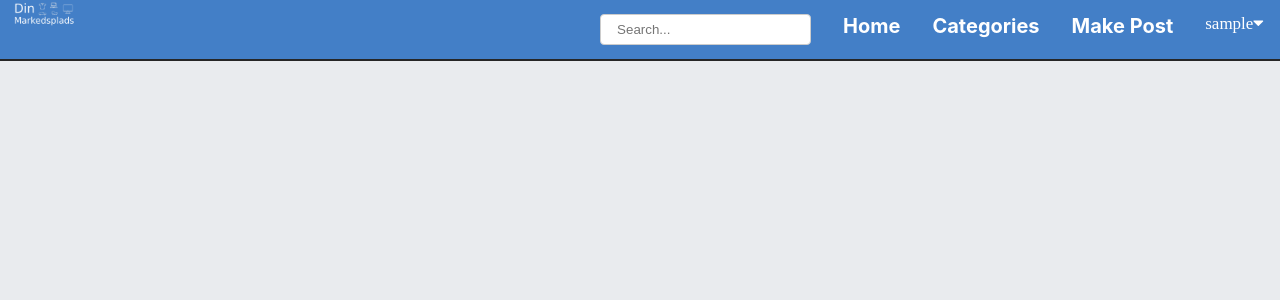
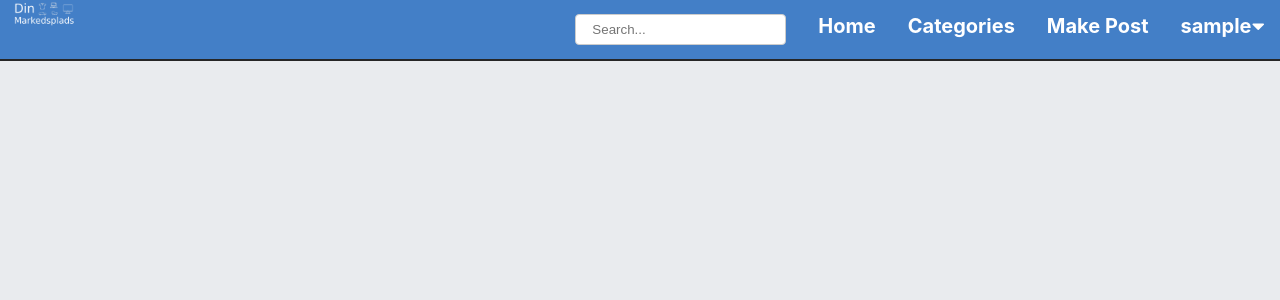
Before and after one commit to danny8632/DinMarkedsplads, a PHP site: template sites/templates/header.php in a window 1280 px wide. Shown: the top 300 px of the page. Run offline with PHP 8.4, Linux system fonts and the light colour scheme; the template is opened without the code that fills it, so the values that code supplies are empty; the visitor is signed in with stand-in values (Sample User, id 1).

Commit message:
font change navbar

```diff
--- a/sites/templates/header.css
+++ b/sites/templates/header.css
@@ -84,9 +84,13 @@ body {
     border: none;
     outline: none;
     color: white;
+    font-family: -apple-system,BlinkMacSystemFont,Segoe UI,Roboto,Noto Sans,Ubuntu,Droid Sans,Helvetica Neue,sans-serif;
+    text-align: center;
     padding: 14px 16px;
+    text-decoration: none;
+    font-size: 20px;
+    font-weight: bold;
     background-color: inherit;
-    font-family: inherit;
     margin: 0;
     border: none;
     outline:none;
```
